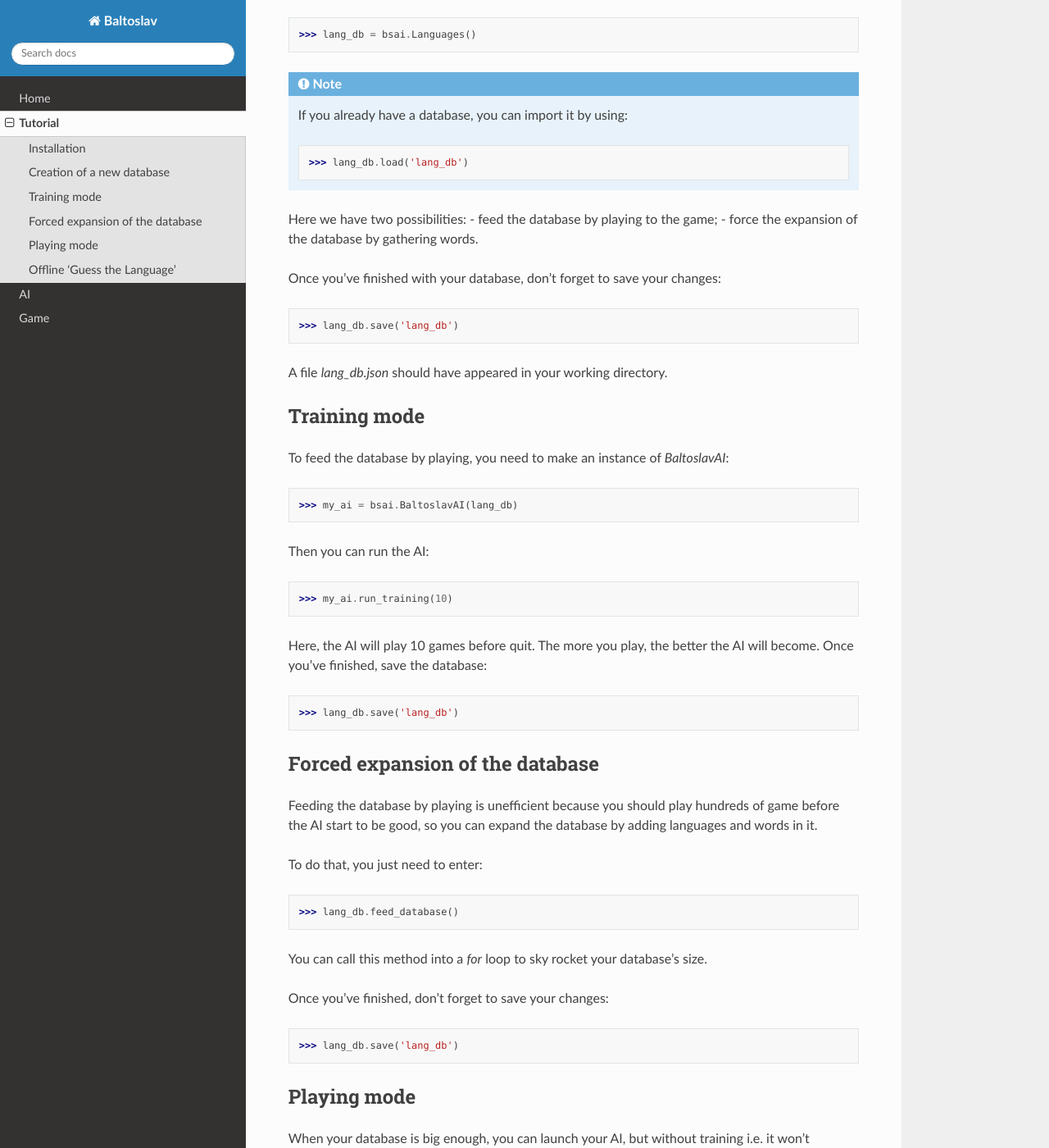
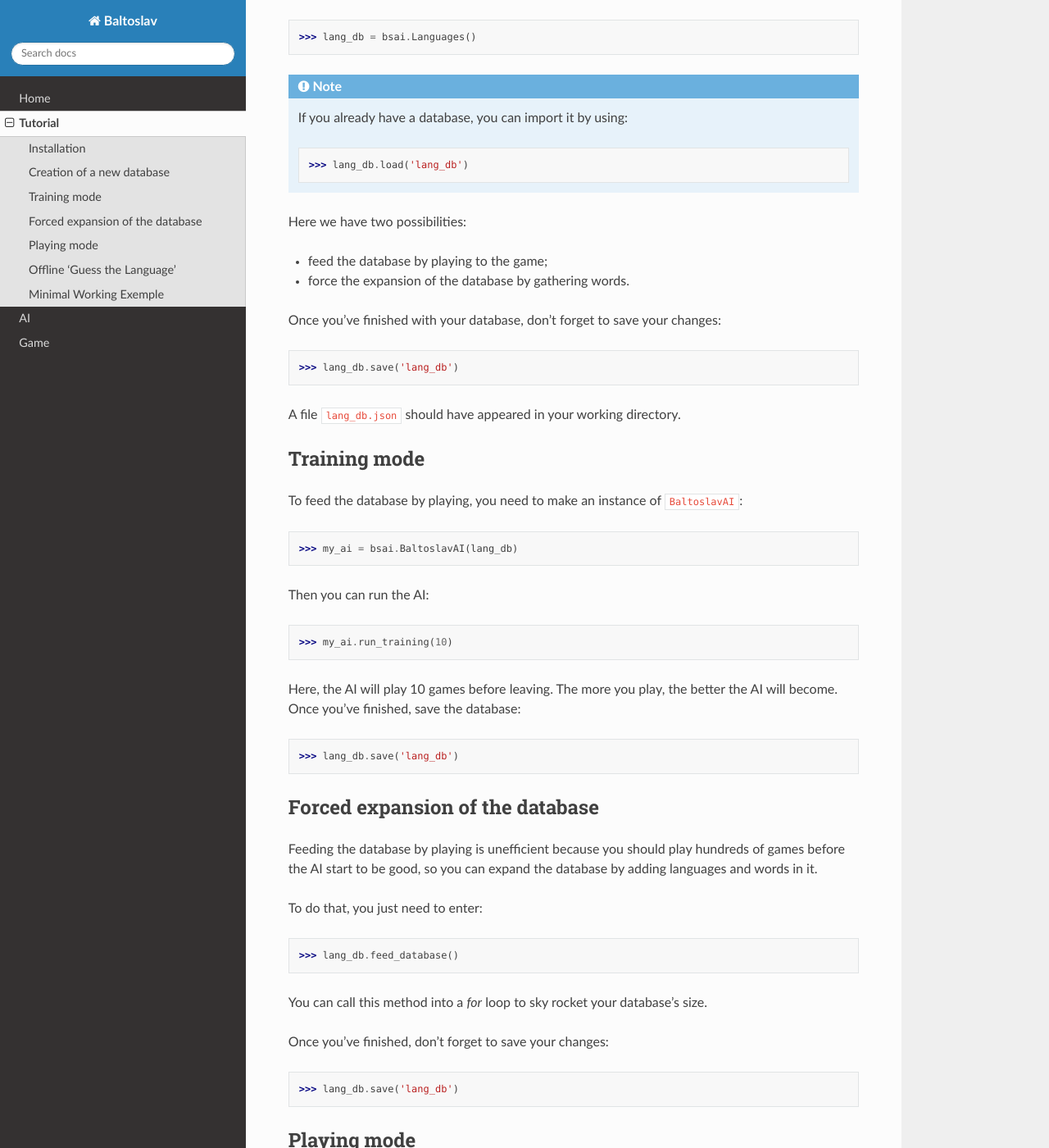
Before and after one commit to Shadow15510/Baltoslav, a Sphinx documentation site: the page built from docs/tutorial.rst, in a window 1280 px wide and 1400 px high, scrolled down 665 px. Shown: the whole window at 82% size. Built offline with Sphinx 7.4.7 and the Read the Docs theme 2.0.0, drawn with Linux system fonts in a browser that asks for light colours; some of the changed text lies outside the part shown.

Commit message:
Finishing tutorials

```diff
--- a/docs/tutorial.rst
+++ b/docs/tutorial.rst
@@ -3,11 +3,11 @@
 
 Installation
 ------------
-A PyPI package is available, so you just need to enter `pip install baltoslav` into a terminal to install the package.
+A PyPI package is available, so you just need to enter ``pip install baltoslav`` into a terminal to install the package.
 
 Creation of a new database
 --------------------------
-To work, `baltoslav` need a languages database, it's a large json file which contains all the known languages and words from the game 'Guess the Language'. You should make a directory to have your database properly stocked::
+To work, ``baltoslav`` need a languages database, it's a large json file which contains all the known languages and words from the game 'Guess the Language'. You should make a directory to have your database properly stocked::
 
     $ mkdir bs_project
     $ cd bs_project
@@ -16,7 +16,7 @@
 
     >>> import baltoslav.ai as bsai
 
-The first thing to do is to create a `Languages` instance::
+The first thing to do is to create a ``Languages`` instance::
 
     >>> lang_db = bsai.Languages()
 
@@ -26,18 +26,20 @@
         >>> lang_db.load('lang_db')
 
 Here we have two possibilities:
-- feed the database by playing to the game;
-- force the expansion of the database by gathering words.
+
+* feed the database by playing to the game;
+
+* force the expansion of the database by gathering words.
 
 Once you've finished with your database, don't forget to save your changes::
 
     >>> lang_db.save('lang_db')
 
-A file `lang_db.json` should have appeared in your working directory.
+A file ``lang_db.json`` should have appeared in your working directory.
 
 Training mode
 -------------
-To feed the database by playing, you need to make an instance of `BaltoslavAI`::
+To feed the database by playing, you need to make an instance of ``BaltoslavAI``::
 
     >>> my_ai = bsai.BaltoslavAI(lang_db)
 
@@ -45,13 +47,13 @@
 
     >>> my_ai.run_training(10)
 
-Here, the AI will play 10 games before quit. The more you play, the better the AI will become. Once you've finished, save the database::
+Here, the AI will play 10 games before leaving. The more you play, the better the AI will become. Once you've finished, save the database::
 
     >>> lang_db.save('lang_db')
 
 Forced expansion of the database
 --------------------------------
-Feeding the database by playing is unefficient because you should play hundreds of game before the AI start to be good, so you can expand the database by adding languages and words in it.
+Feeding the database by playing is unefficient because you should play hundreds of games before the AI start to be good, so you can expand the database by adding languages and words in it.
 
 To do that, you just need to enter::
 
@@ -75,7 +77,7 @@
 ----------------------------
 This package also provide an offline copy of 'Guess the Language'. To play you need a database, the biggest, the better.
 
-To play, you have to import the package `game`::
+To play, you have to import the package ``game``::
 
     >>> import baltoslav.game as bsg
     >>> from baltoslav.ai import Languages
@@ -84,3 +86,14 @@
     >>> bsg.guess_the_language(lang_db)
 
 No need to save the database, this function is read-only. In this version of the game, you have 5 lives (against 3 in the real game), 1 point per good answer and 5 suggested languages. You need to write the right language in the input field.
+
+Minimal Working Exemple
+-----------------------
+A small overview of all that have been said here::
+
+    >>> import baltoslav.ai as bsai
+    >>> lang_db = bsai.Languages()  # creation of a database
+    >>> land_db.load('lang_db')     # loading an existing database
+    >>> ai = bsai.BaltoslavAI(lang_db)  # creation of an AI
+    >>> ai.run_training(10)      # train the AI on 10 games
+    >>> lang_db.save('lang_db')  # save the new languages and words learned
```
